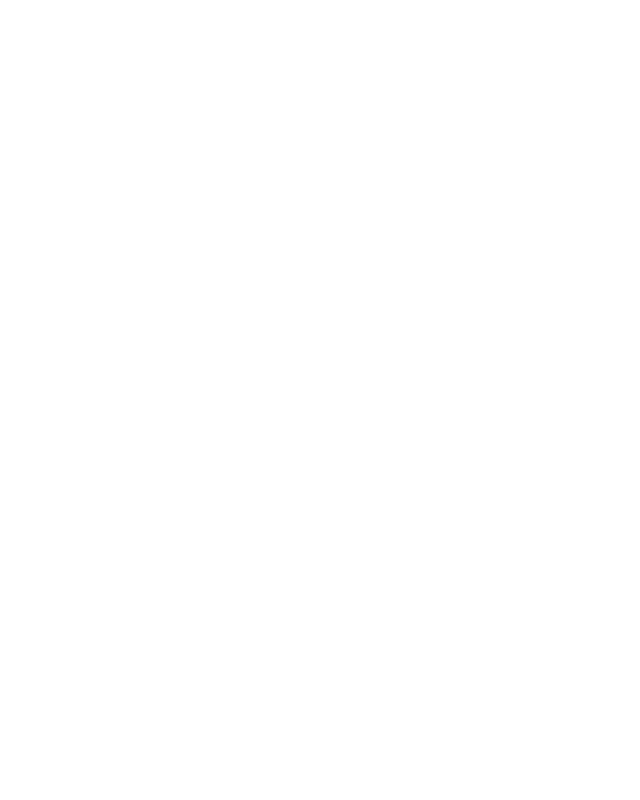
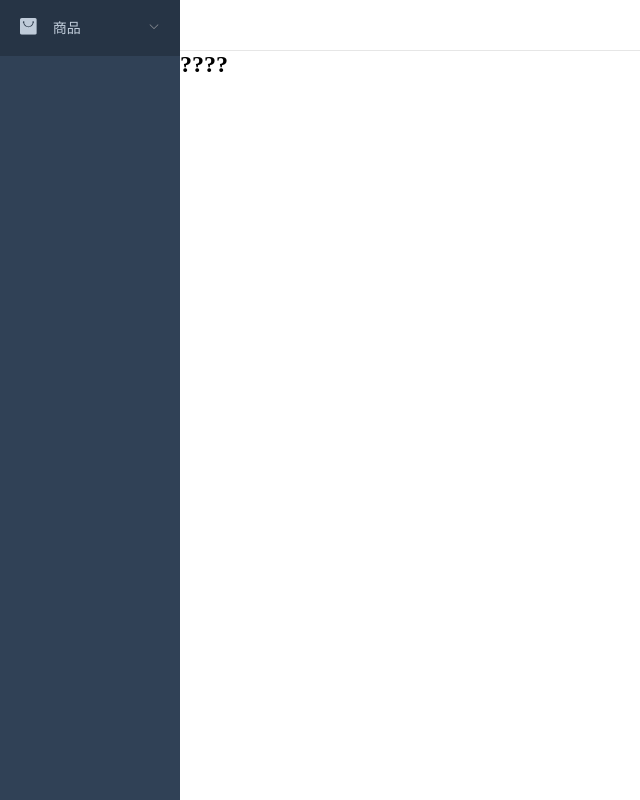
Before and after one commit to minzhibu/mallVue, a Vue app: page /pms/productCate in a window 1280 px wide. Shown: the whole page, without its empty margins (0-640 px from the left). Built offline with nearby package versions, Linux system fonts and the light colour scheme.

Commit message:
搭建项目

```diff
--- a/src/router/index.js
+++ b/src/router/index.js
@@ -10,6 +10,18 @@ const routes = [
     name: 'Home',
     component: Layout,
   },
+	{
+		path: '/pms',
+		name: 'pms',
+		component: Layout,
+		children:[
+			{
+				path: 'productCate',
+				name: 'productCate',
+				component: () => import('@/views/pms/productCat/index'),
+			}
+		]
+	}
 ]
 
 const router = new VueRouter({
--- a/src/views/layout/Layout.vue
+++ b/src/views/layout/Layout.vue
@@ -1,25 +1,32 @@
 <template>
-	<div class="app-wrapper" :class="classObj">
+	<div class="app-wrapper">
 		<sidebar class="sidebar-container">
 			<side-bar></side-bar>
 		</sidebar>
 		<div class="main-container">
 		  <navbar></navbar>
-		  <app-main></app-main>
+			<app-main></app-main>
 		</div>
 	</div>
 </template>
 
 <script>
-	import SideBar from './components/Sidebar/index.vue';
-	import Navbar from './components/Navbar.vue';
+import { Navbar, Sidebar, AppMain } from './components'
 
 	export default{
-		components:{SideBar,Navbar}
+		components:{
+			Navbar,
+			Sidebar,
+			AppMain
+		}
 	}
 </script>
 
 <style>
+	*{
+		padding: 0px;
+		margin: 0px;
+	}
 	.sidebar-container{
 		transition: width .28s;
 		width: 180px !important;
@@ -32,4 +39,9 @@
 		z-index: 1001;
 		overflow: hidden;
 	}
+	.main-container{
+		min-height: 100%;
+		transition: margin-left .28s;
+		margin-left: 180px;
+	}
 </style>
--- /dev/null
+++ b/src/views/layout/components/AppMain.vue
@@ -0,0 +1,13 @@
+<template>
+  <section class="app-main">
+		<router-view></router-view>
+  </section>
+</template>
+
+<script>
+export default {
+  name: 'AppMain',
+  computed: {
+  }
+}
+</script>
--- a/src/views/layout/components/Sidebar/SidebarItem.vue
+++ b/src/views/layout/components/Sidebar/SidebarItem.vue
@@ -7,13 +7,11 @@
 			    <span  slot="title">{{item.title}}</span>
 			  </template>
 				<template v-for="(child,j) in item.child">
-					<el-menu-item class="item-background" :index="i+'-'+j">
+					<el-menu-item class="item-background" :index="i+'-'+j" @click="jump(i,j)">
 						<svg-icon :icon-class="child.icon"></svg-icon>
 						<span style="height: 50px;width: 100%;">{{child.title}}</span>
 					</el-menu-item>
 				</template>
-
-
 			</el-submenu>
 		</template>
 
@@ -64,6 +62,12 @@
 				],
 				product: "product"
 			}
+		},
+		methods: {
+			jump(i,j){
+				let name = this.routers[i]['child'][j].name;
+				this.$router.push({name: name});
+			}
 		}
 	}
 </script>
--- /dev/null
+++ b/src/views/layout/components/index.js
@@ -0,0 +1,3 @@
+export { default as Navbar } from './Navbar'
+export { default as Sidebar } from './Sidebar'
+export { default as AppMain } from './AppMain'
--- a/src/views/pms/productCat/index.vue
+++ b/src/views/pms/productCat/index.vue
@@ -1,4 +1,7 @@
 <template>
+	<div>
+		<h1>????</h1>
+	</div>
 </template>
 
 <script>
```
